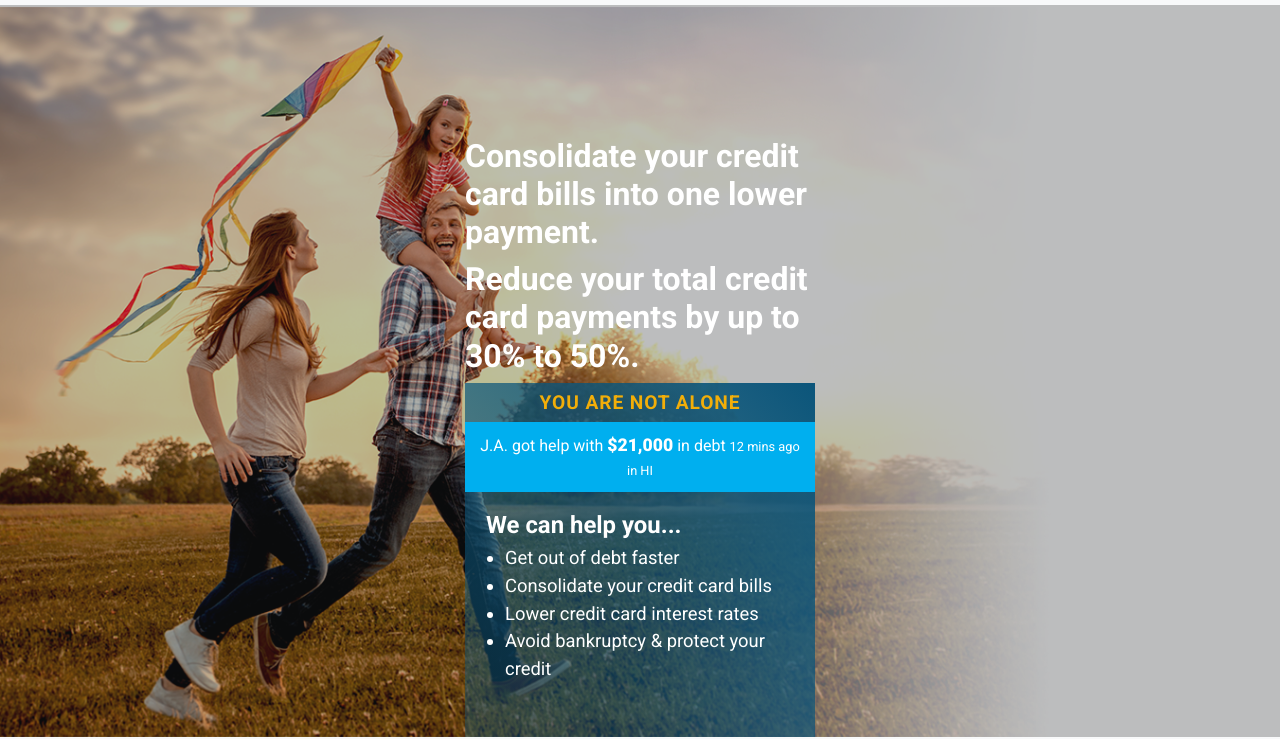
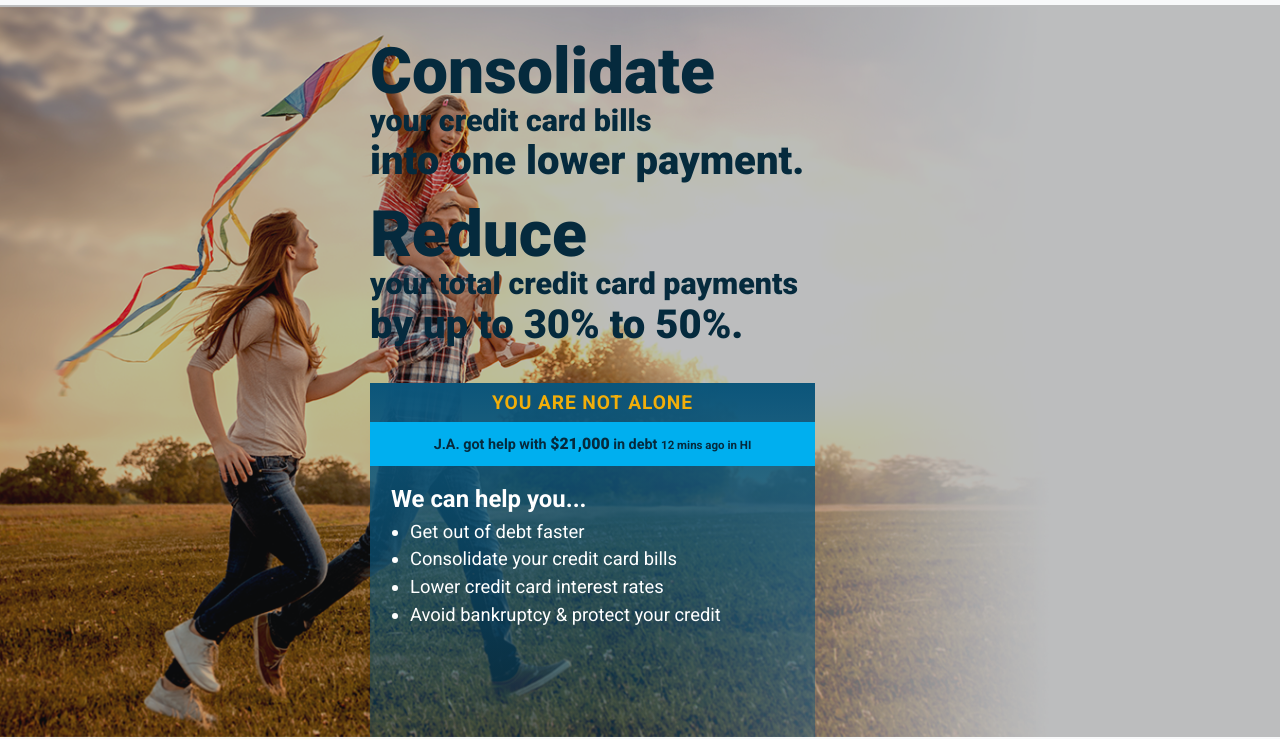
Before and after one commit to ZacharyDinerstein/cccs-redesign, a website: page index.html in a window 1280 px wide. Shown: the part 100-839 px from the top of the page. Drawn offline with Linux system fonts and the light colour scheme.

Commit message:
Updated fonts in hero

```diff
--- a/index.html
+++ b/index.html
@@ -52,17 +52,23 @@
       <div class="overlay"></div>
       <div class="container">
         <div class="row">
-          <div class="col-sm-4"></div>
-          <div class="col-sm-4 align-self-end">
-            <div>
-              <h2>Consolidate your credit card bills into one lower payment.</h2>
-              <h2>Reduce your total credit card payments by up to 30% to 50%.</h2>
+          <div class="col-sm-3"></div>
+          <div class="col-sm-5 align-self-end">
+            <div class="hero-text-block">
+              <p class="hero-lg">Consolidate</p>
+              <p class="hero-sm">your credit card bills</p>
+              <p class="hero-md">into one lower payment.</p>
+              <p class="hero-lg">Reduce</p>
+              <p class="hero-sm">your total credit card payments</p>
+              <p class="hero-md">by up to 30% to 50%.</p>
             </div>
             <div class="help-container">
               <div>
                 <h4 class="bold-yellow-text text-center">YOU ARE NOT ALONE</h4>
                 </div>
-                <div class="text-center help-ticker">J.A. got help with <span class="x-small-lg-text">$21,000</span> in debt <span class="tiny-ft">12 mins ago in HI</span></div>
+                <div class="text-center help-ticker">
+                  <p>J.A. got help with <span class="x-small-lg-text">$21,000</span> in debt <span class="tiny-ft">12 mins ago in HI</span></p>
+                </div>
                 <div class="help-container-bottom">
                   <p class="md-text">We can help you...</p>
                   <ul>
--- a/scss/_mixins.scss
+++ b/scss/_mixins.scss
@@ -13,8 +13,8 @@
 }
 
 @mixin help-container-gradient {
-	background: -webkit-linear-gradient(left, rgba(11,85,122,1), rgba(11,85,122,.4)); /* For Safari 5.1 to 6.0 */
-    background: -o-linear-gradient(right, rgba(11,85,122,1), rgba(11,85,122,.4)); /* For Opera 11.1 to 12.0 */
-    background: -moz-linear-gradient(right, rgba(11,85,122,1), rgba(11,85,122,.4)); /* For Firefox 3.6 to 15 */
-    background: linear-gradient(to bottom left, rgba(11,85,122,1), rgba(11,85,122,.4)); /* Standard syntax (must be last)*/
+	background: -webkit-linear-gradient(top, rgba(11,85,122,1), rgba(11,85,122,.4)); /* For Safari 5.1 to 6.0 */
+    background: -o-linear-gradient(top, rgba(11,85,122,1), rgba(11,85,122,.4)); /* For Opera 11.1 to 12.0 */
+    background: -moz-linear-gradient(top, rgba(11,85,122,1), rgba(11,85,122,.4)); /* For Firefox 3.6 to 15 */
+    background: linear-gradient(to bottom, rgba(11,85,122,1), rgba(11,85,122,.4)); /* Standard syntax (must be last)*/
 }
--- a/scss/main.scss
+++ b/scss/main.scss
@@ -7,6 +7,10 @@ a:hover {
 }
 
 /*FONTS */
+body {
+	font-size: 100%;
+}
+
 h1, h2, h3, h4, h5, h6, p, .navbar, header.masthead {
 		font-family: $body-font;
 }
@@ -32,7 +36,15 @@ h1, h2, h3, h4, h5, h6, p, .navbar, header.masthead {
 .tiny-ft {
 	font-size: $tiny-text;
 }
-
+.hero-lg {
+	font-size: 4rem;
+}
+.hero-md {
+	font-size: 2.5rem;
+}
+.hero-sm {
+	font-size: 1.9rem;
+}
 
 /***** NAVBAR *****/
 .navbar {
@@ -78,6 +90,23 @@ header {
 	    .row {
 	    	height: 100%;
 	    }
+	    .hero-text-block {
+	    	font-weight: 900;
+	    	margin-bottom: 32px;
+	    	color: $dark-blue;
+	    	.hero-lg {
+	    		margin-bottom: -22px;
+	    	}
+	    	.hero-md {
+	    		margin-bottom: -4px;
+	    	}
+	    	h2 {
+	    		font-size: 29px;
+	    	}
+	    	p {
+	    		margin-bottom: -12px;
+	    	}
+	    }
 	    .help-container {
 	    	@include help-container-gradient;
 	    	height: 354px;
@@ -99,6 +128,11 @@ header {
 	    .help-ticker {
 	    	background-color: $light-blue;
 	    	padding: 10px;
+	    	color: $dark-blue;
+	    	p {
+	    		font-size: .9em;
+    			margin: 0px;
 	    	}
 		}
 	}
+}
```
Also changed, not shown: css/main.css, 1 other file. Lines whose indentation alone changed are shown as unchanged.
